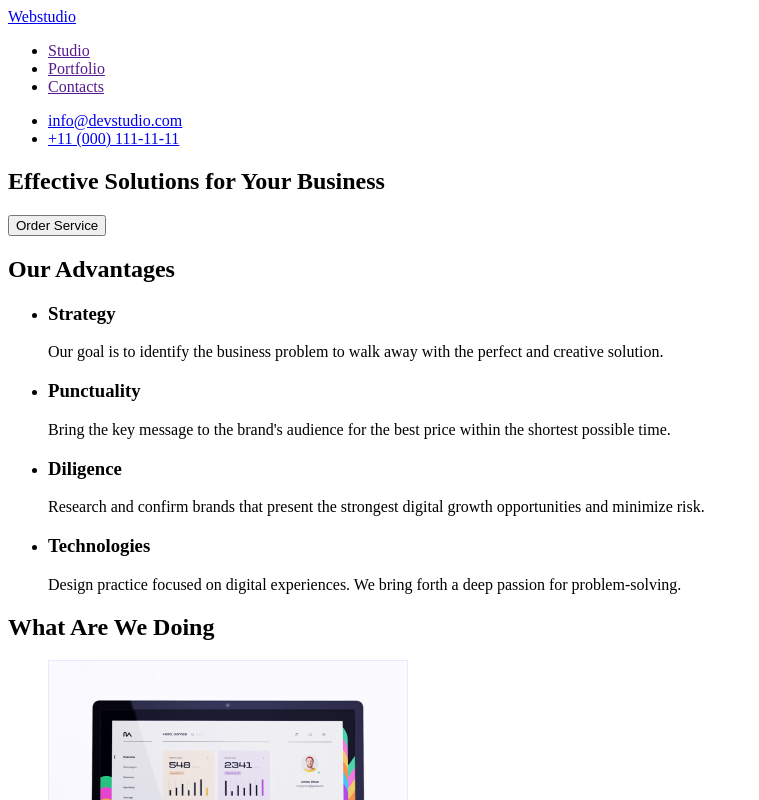
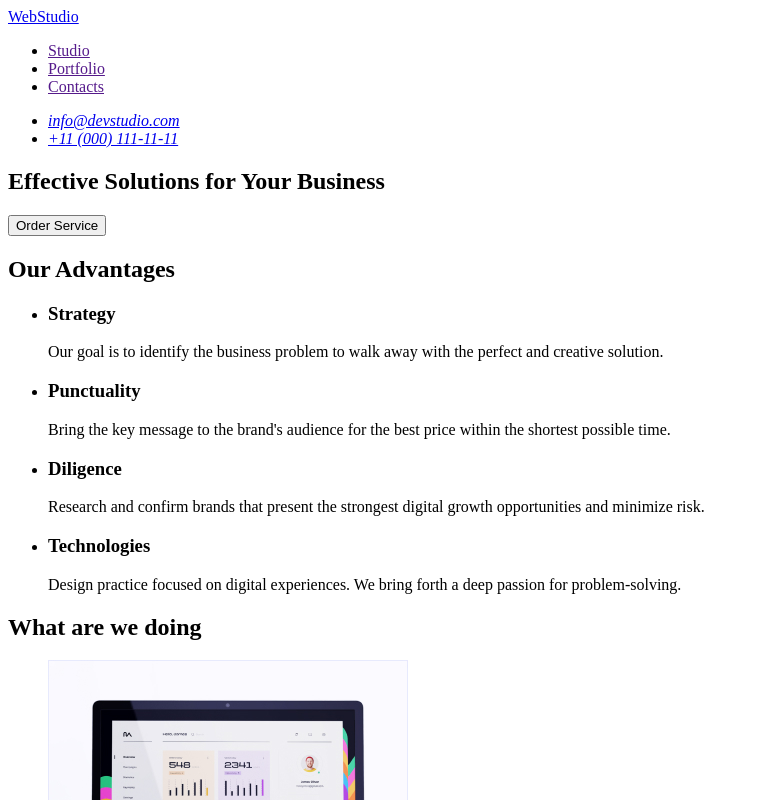
Before and after one commit to Senichkaa/goit-markup-hw-01, a plain HTML site: page index.html in a window 1280 px wide. Shown: the top 800 px of the page, without its empty margins (0-759 px from the left). Drawn offline with Linux system fonts and the light colour scheme.

Commit message:
fixed index.html

```diff
--- a/index.html
+++ b/index.html
@@ -9,7 +9,7 @@
   <body>
     <header>
       <nav>
-        <a href="/">Webstudio</a>
+        <a href="./index.html">WebStudio</a>
 
         <ul>
           <li><a href="">Studio</a></li>
@@ -17,10 +17,12 @@
           <li><a href="">Contacts</a></li>
         </ul>
       </nav>
-      <ul>
-        <li><a href="mailto:info@devstudio.com">info@devstudio.com</a></li>
-        <li><a href="tel:+110001111111">+11 (000) 111-11-11</a></li>
-      </ul>
+      <address>
+        <ul>
+          <li><a href="mailto:info@devstudio.com">info@devstudio.com</a></li>
+          <li><a href="tel:+110001111111">+11 (000) 111-11-11</a></li>
+        </ul>
+      </address>
     </header>
     <main>
       <section>
@@ -28,7 +30,7 @@
         <button type="button">Order Service</button>
       </section>
       <section>
-        <h2> Our Advantages</h2>
+        <h2>Our Advantages</h2>
         <ul>
           <li>
             <h3>Strategy</h3>
@@ -61,7 +63,7 @@
         </ul>
       </section>
       <section>
-        <h2>What Are We Doing</h2>
+        <h2>What are we doing</h2>
         <ul>
           <li>
             <img src="./images/img1.jpg" alt="computer" width="360" />
@@ -101,7 +103,7 @@
       </section>
     </main>
     <footer>
-      <a href="/">Webstudio</a>
+      <a href="./index.html">WebStudio</a>
       <p>
         Increase the flow of customers and sales for your business with digital
         marketing & growth solutions.
```
